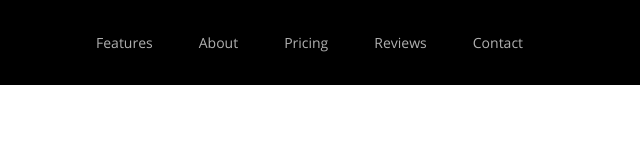
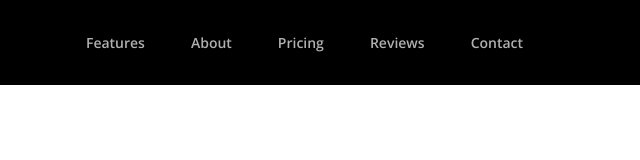
Before and after one commit to Milan-Kotarlic/Axit, a website: page index.html in a window 1280 px wide. Shown: the full height of the page, 640-1280 px from the left. Drawn offline with Linux system fonts and the light colour scheme.

Commit message:
small fixes

```diff
--- a/src/sass/layout/_navigation.scss
+++ b/src/sass/layout/_navigation.scss
@@ -14,4 +14,6 @@
 	color: $white;
 	opacity: 0.69;
 	text-decoration: none;
+	font-weight: 600;
+	line-height: 1.68rem;
 }
```
Also changed, not shown: src/css/main.css.
